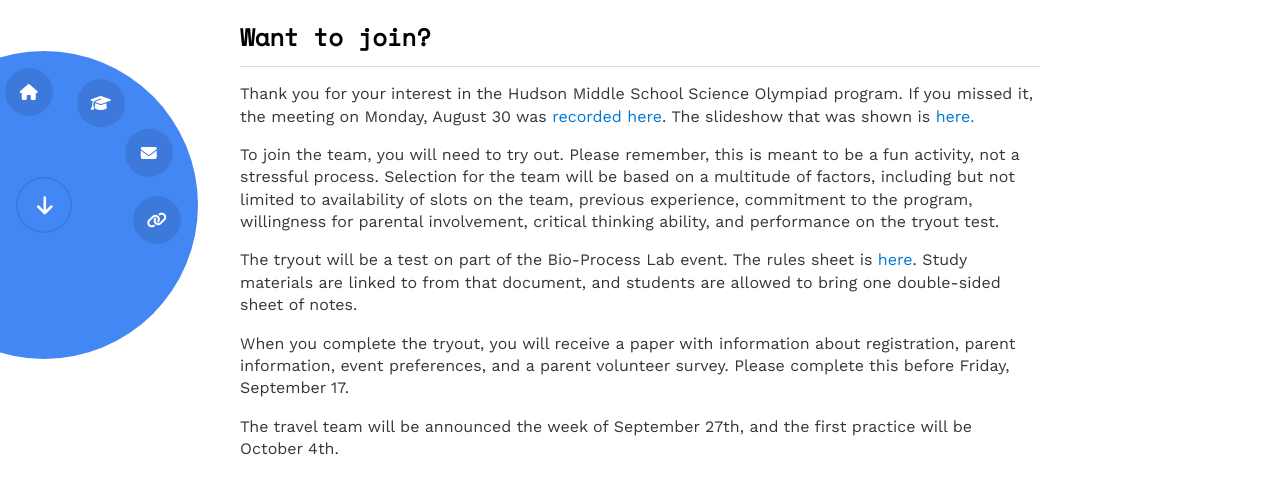
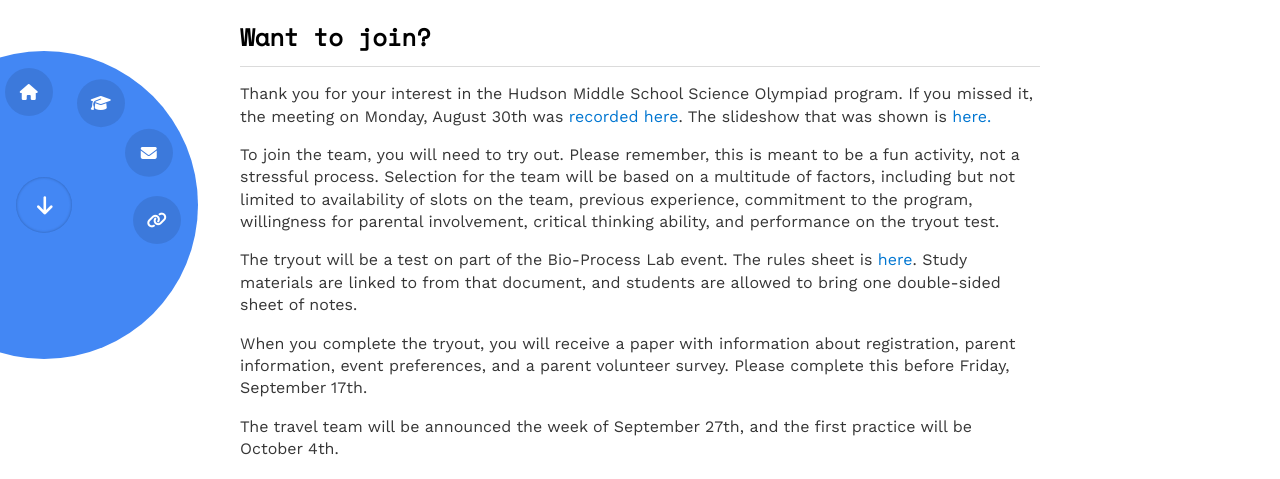
Before and after one commit to HMSSO/SciOly-Website, a Jekyll site: the page built from index.md, in a window 1280 px wide. Shown: the part 651-1130 px from the top of the page. Built offline with Jekyll 4.4.1, drawn with Linux system fonts in a browser that asks for light colours; nearby versions of some CDN libraries.

Commit message:
Fix dates

```diff
--- a/index.md
+++ b/index.md
@@ -15,10 +15,10 @@
 
 <h2>Want to join?</h2>
 <hr />
-<p>Thank you for your interest in the Hudson Middle School Science Olympiad program. If you missed it, the meeting on Monday, August 30 was <a href="https://drive.google.com/file/d/1pdODzjPgglT7pECEHtgrDhhHI1rYG24I/view" target="_blank">recorded here</a>. The slideshow that was shown is <a href="/uploads/2021-22_Intro.pdf" target="_blank">here.</a></p>
+<p>Thank you for your interest in the Hudson Middle School Science Olympiad program. If you missed it, the meeting on Monday, August 30th was <a href="https://drive.google.com/file/d/1pdODzjPgglT7pECEHtgrDhhHI1rYG24I/view" target="_blank">recorded here</a>. The slideshow that was shown is <a href="/uploads/2021-22_Intro.pdf" target="_blank">here.</a></p>
 <p>To join the team, you will need to try out. Please remember, this is meant to be a fun activity, not a stressful process.  Selection for the team will be based on a multitude of factors, including but not limited to availability of slots on the team, previous experience, commitment to the program, willingness for parental involvement, critical thinking ability, and performance on the tryout test.</p>
 <p>The tryout will be a test on part of the Bio-Process Lab event. The rules sheet is <a href="/uploads/BioProcess-rules.pdf" target="blank">here</a>. Study materials are linked to from that document, and students are allowed to bring one double-sided sheet of notes.</p>
-<p>When you complete the tryout, you will receive a paper with information about registration, parent information, event preferences, and a parent volunteer survey. Please complete this before Friday, September 17.</p>
+<p>When you complete the tryout, you will receive a paper with information about registration, parent information, event preferences, and a parent volunteer survey. Please complete this before Friday, September 17th.</p>
 <p>The travel team will be announced the week of September 27th, and the first practice will be October 4th.</p>
 <p>We look forward to seeing you soon.</p>
 <p>Please contact Dr. Renna at <a href="mailto:jrenna@uakron.edu">jrenna@uakron.edu</a> if you have any questions.</p>
```
